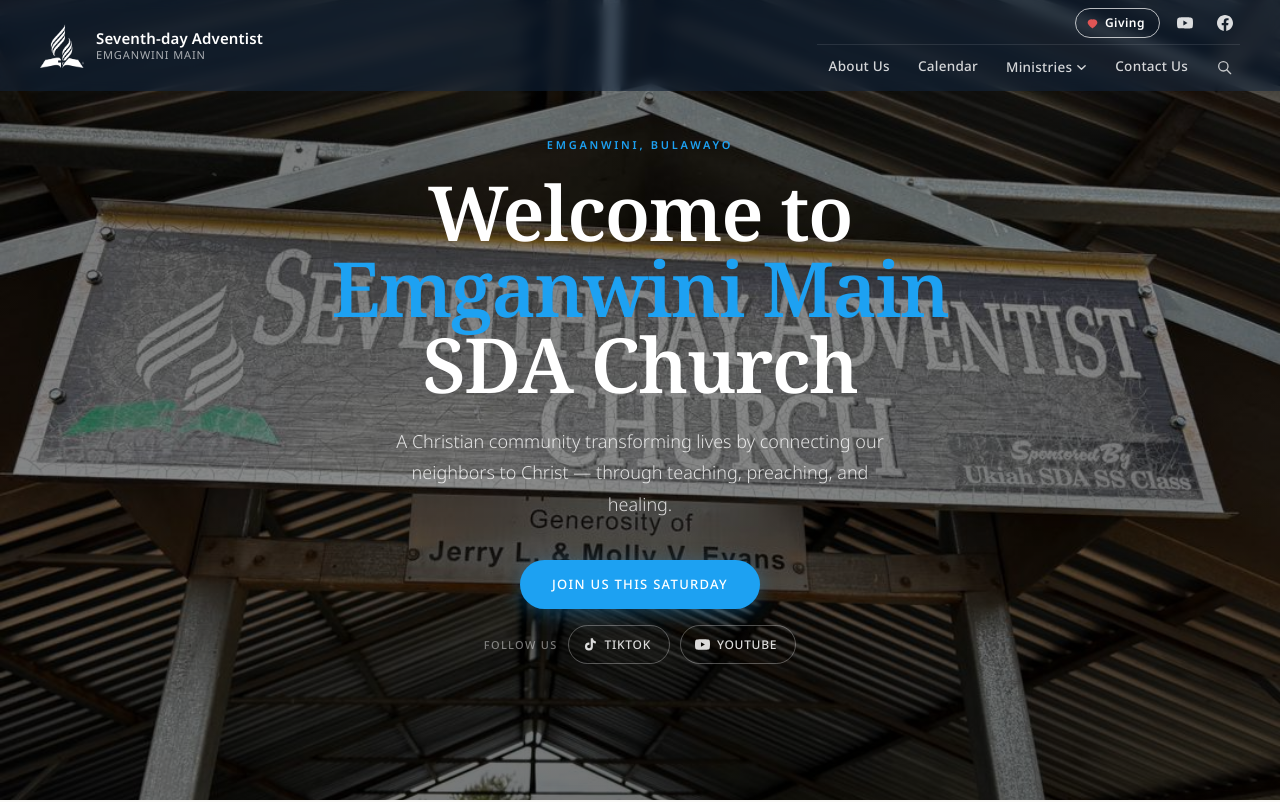
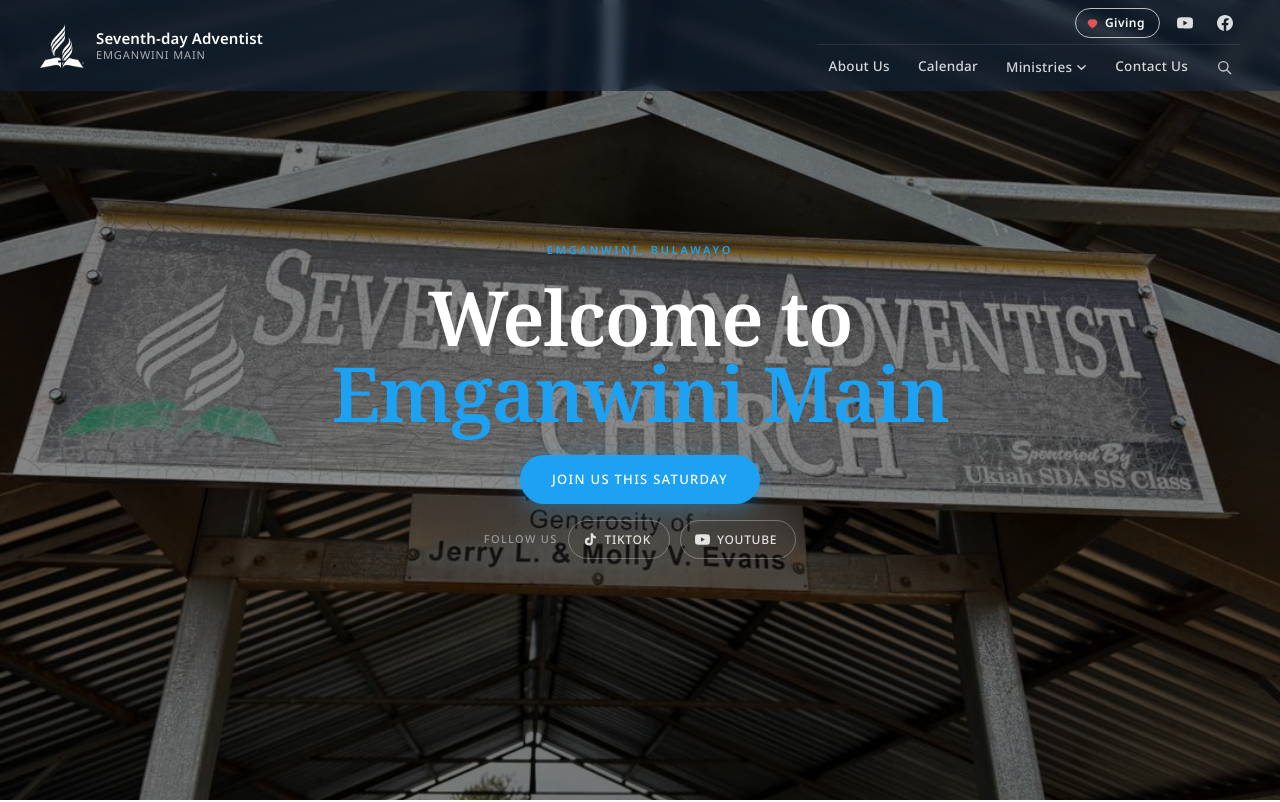
Before and after one commit to Thabisomaqhawengwenya/SDA-main, a React (Vite) app: page / in a window 1280 px wide. Shown: the top 802 px of the page. Built offline with nearby package versions, Linux system fonts and the light colour scheme.

Commit message:
fix: remove subtitle and 'SDA Church' line from hero

```diff
--- a/src/components/Hero.tsx
+++ b/src/components/Hero.tsx
@@ -69,18 +69,6 @@ const Headline = styled.h1`
     font-style: normal;
     color: ${({ theme }) => theme.colors.gold};
   }
-`
-
-const SubText = styled.p`
-  font-family: ${({ theme }) => theme.fonts.sans};
-  font-size: clamp(15px, 1.8vw, 18px);
-  font-weight: 300;
-  color: rgba(255, 255, 255, 0.82);
-  line-height: 1.75;
-  max-width: 500px;
-  margin: 0 auto 40px;
-  animation: ${fadeUp} 0.7s ease both;
-  animation-delay: 0.4s;
 `
 
 // ── CTA group ─────────────────────────────────────────────────────────────────
@@ -199,12 +187,7 @@ export default function Hero() {
         <Eyebrow>Emganwini, Bulawayo</Eyebrow>
         <Headline>
           Welcome to <em>Emganwini Main</em>
-          <br />SDA Church
         </Headline>
-        <SubText>
-          A Christian community transforming lives by connecting
-          our neighbors to Christ — through teaching, preaching, and healing.
-        </SubText>
 
         <CtaGroup>
           <PrimaryBtn href="/contact">Join Us This Saturday</PrimaryBtn>
```
